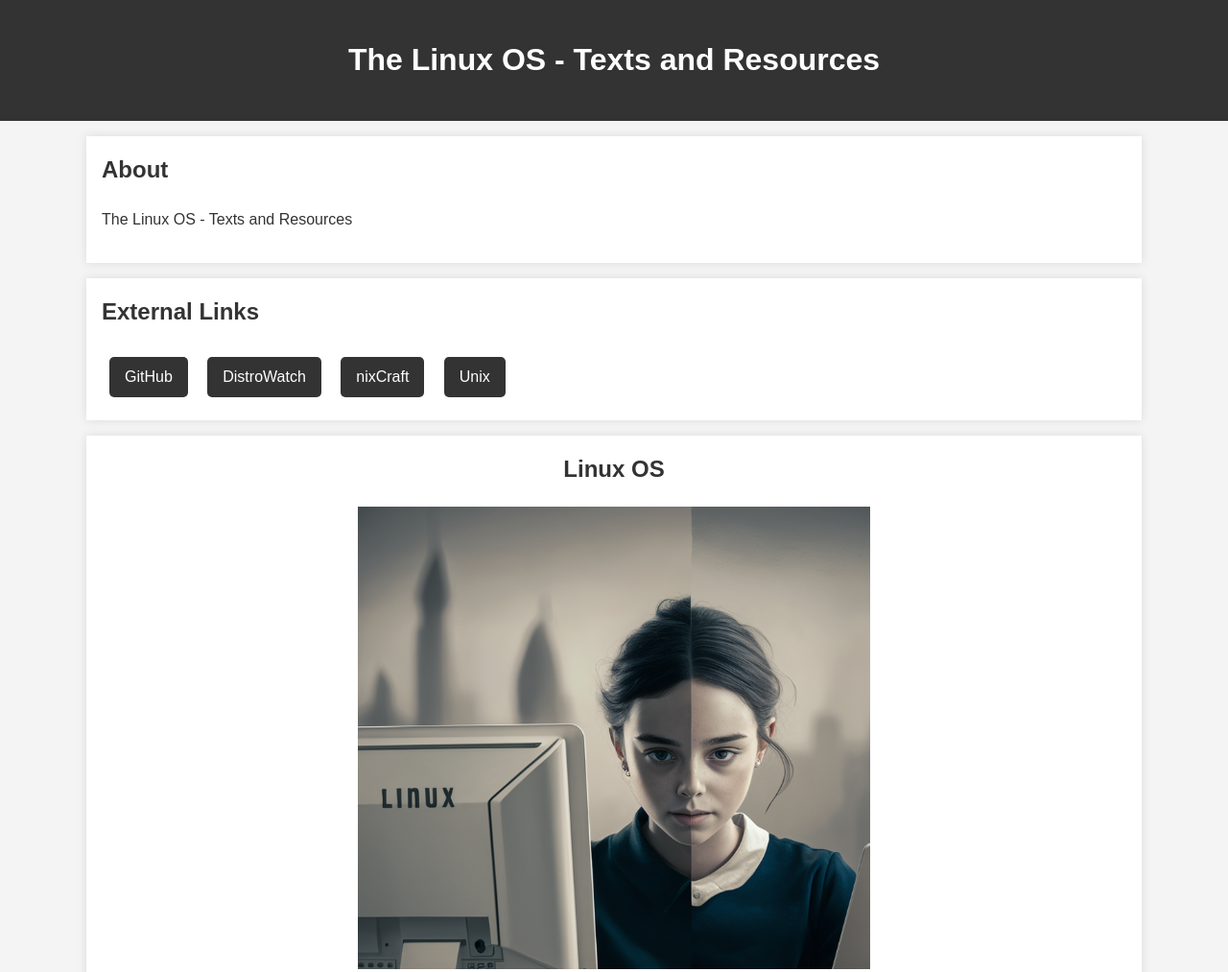
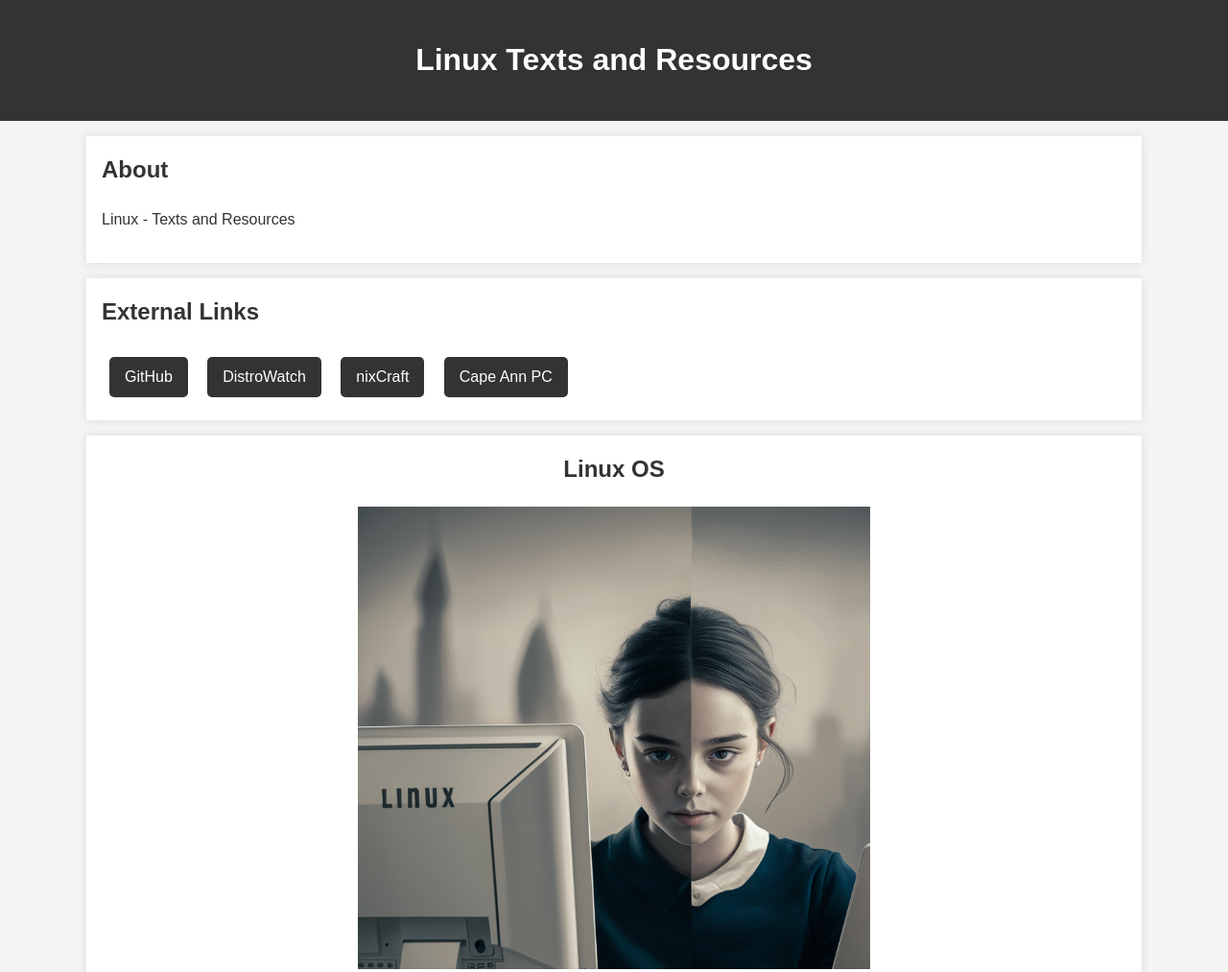
Before and after one commit to bensantoralinux/bensantoralinux.github.io, a plain HTML site: page index.html in a window 1280 px wide. Shown: the top 1013 px of the page at 96% size. Drawn offline with Linux system fonts and the light colour scheme.

Commit message:
Update index.html

```diff
--- a/index.html
+++ b/index.html
@@ -54,12 +54,12 @@
 </head>
 <body>
     <header>
-        <h1>The Linux OS - Texts and Resources</h1>
+        <h1>Linux Texts and Resources</h1>
     </header>
     <div class="container">
         <section class="section">
             <h2>About</h2>
-            <p> The Linux OS - Texts and Resources</p>
+            <p> Linux - Texts and Resources</p>
         </section>
         <section class="section">
             <h2>External Links</h2>
@@ -67,7 +67,7 @@
                 <a href="https://github.com/bensantora" target="_blank">GitHub</a>
                 <a href="https://distrowatch.com/" target="_blank">DistroWatch</a>
                 <a href="https://www.cyberciti.biz/howto/debian-linux/updated-debian-linux-12-x-released/" target="_blank">nixCraft</a>
-		<a href="https://www.capeannpc.com" target="_blank">Unix</a>
+		<a href="https://www.capeannpc.com" target="_blank">Cape Ann PC</a>
 		<!--a href="https://distrowatch.com/table.php?distribution=freebsd" target="_blank">FreeBSD</a-->
             </div>
         </section>
```
